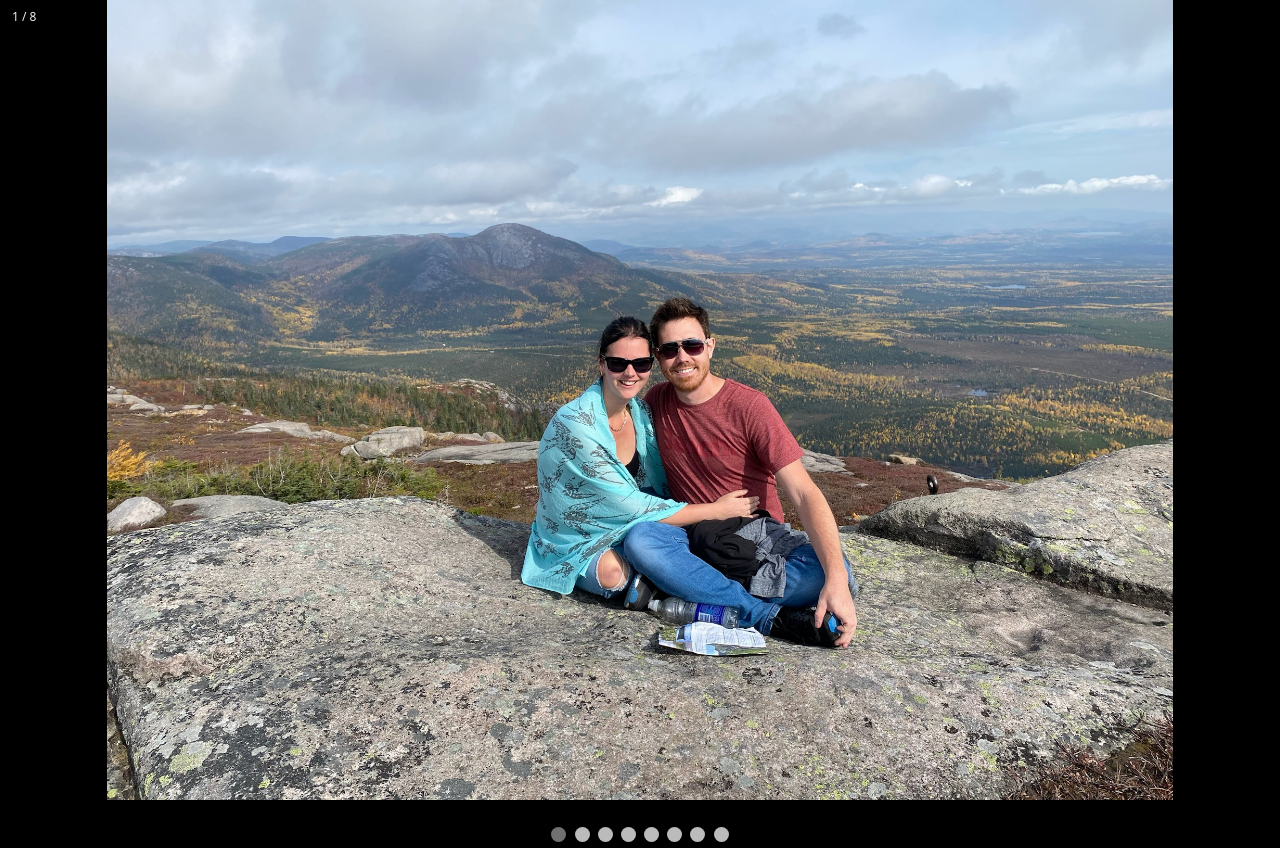
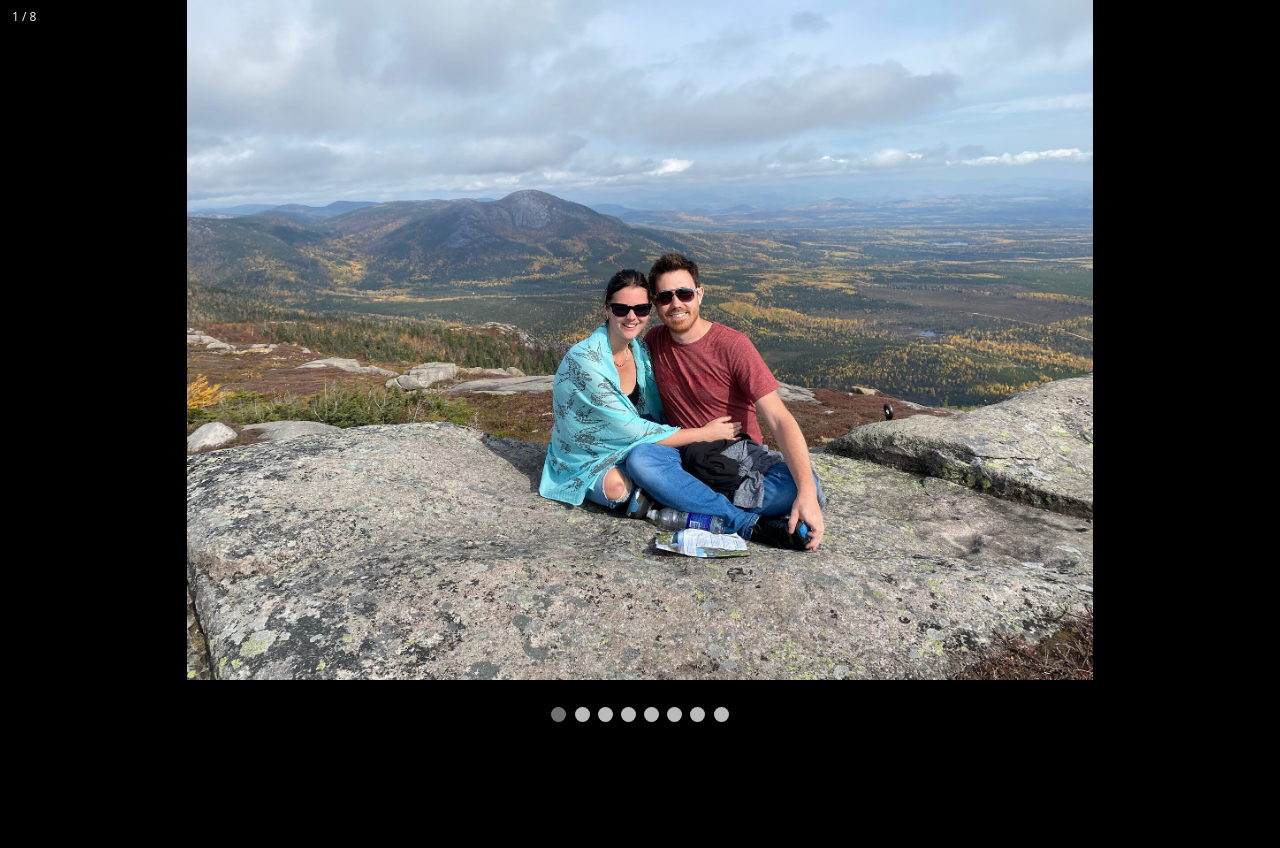
Before and after one commit to JCompagnat/SmartCoffee, a Flask app: page /slideshow in a window 1280 px wide. After the commit the page ends 722 px from the top, so only its background shows below. Run offline with Flask 3, Linux system fonts and the light colour scheme; some libraries are stand-ins or nearby versions.

Commit message:
WIP slideShow

```diff
--- a/templates/slideShow.html
+++ b/templates/slideShow.html
@@ -26,13 +26,13 @@
 /* Slideshow container */
 .slideshow-container {
 	display: grid;
-  height: 100%;
+  height: 85%;
   margin: auto;
 }
 
 .center-fit {
 	max-width: 100%;
-  max-height: 100vh;
+  max-height: 85vh;
   display: block;
   margin-left: auto;
   margin-right: auto;
```
